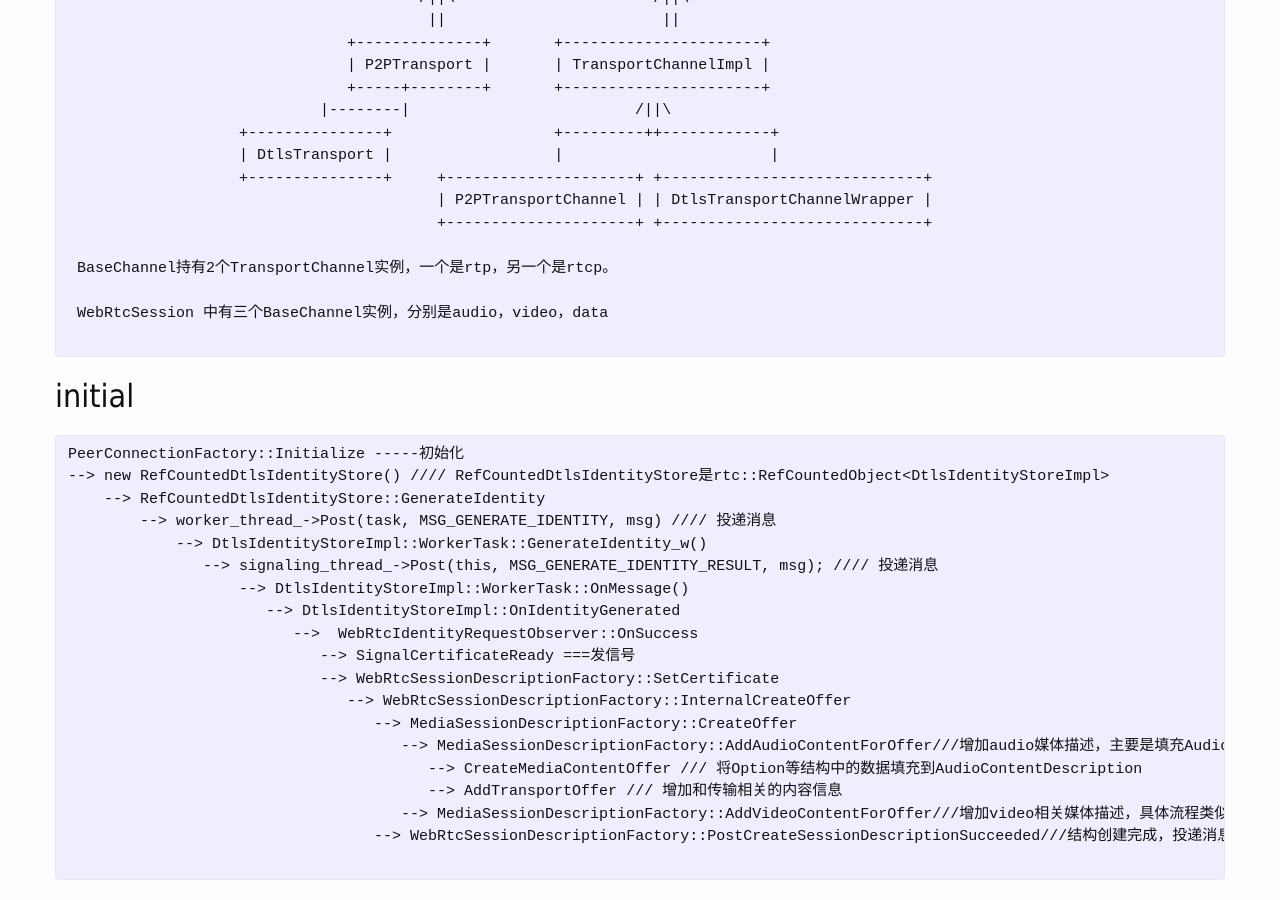
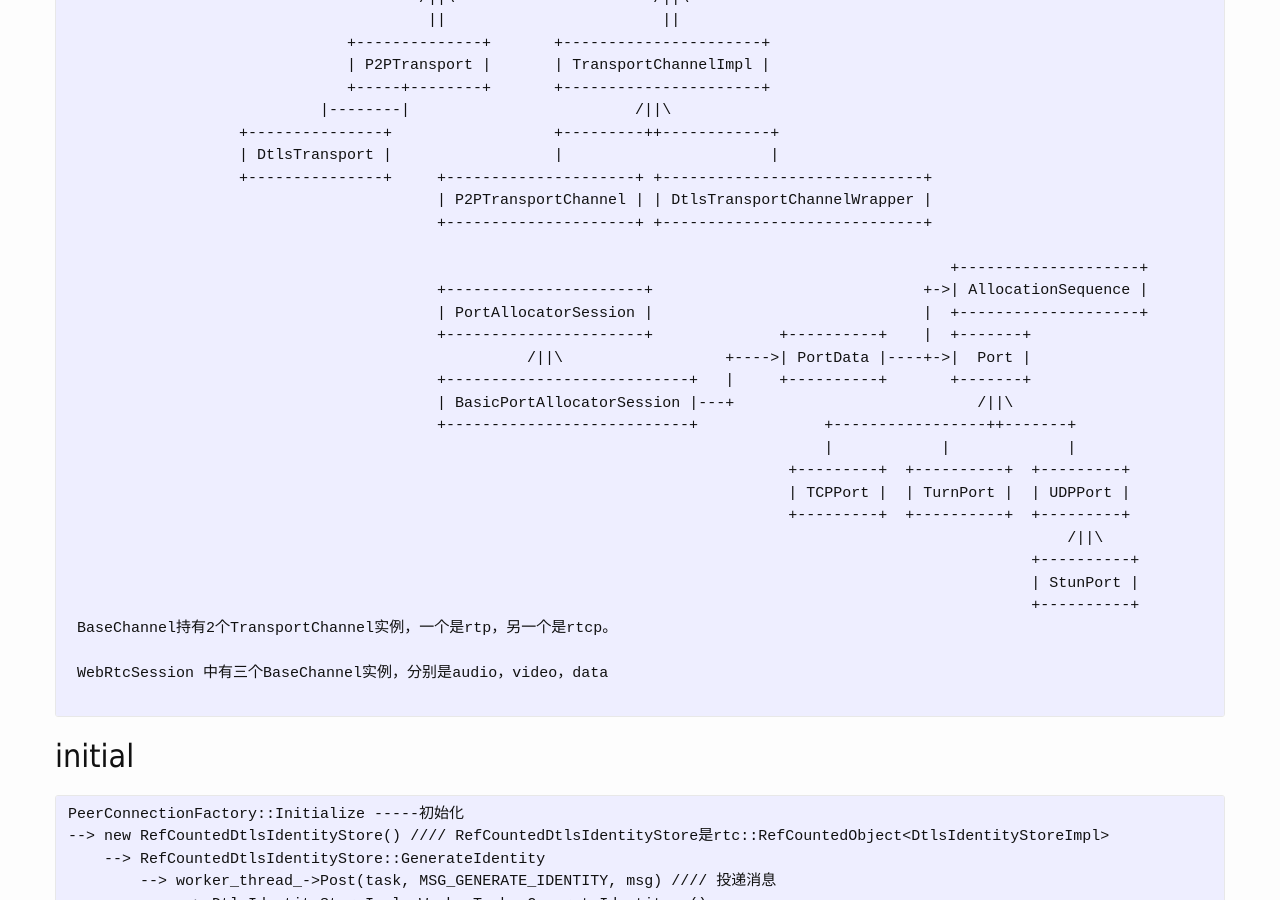
Before and after one commit to haska1025/haska1025.github.io, a Jekyll site: the page built from _posts/2019-01-21-create_offer.md, in a window 1280 px wide and 900 px high, scrolled down 943 px. Built offline with Jekyll 4.4.1, drawn with Linux system fonts in a browser that asks for light colours; our own code applies the rules of GitHub Pages for plain Markdown files.

Commit message:
Update 2019-01-21-create_offer.md

```diff
--- a/_posts/2019-01-21-create_offer.md
+++ b/_posts/2019-01-21-create_offer.md
@@ -9,7 +9,7 @@
 +----------------+    +---------------+           +----------------------------------+  |   +------------------------------+
 | PeerConnection |--->| WebRtcSession |---------->| WebRtcSessionDescriptionFactory  |--|   +--------------------------------+
 +----------------+    +---------------+           +----------------------------------+  +-->| MediaSessionDescriptionFactory |
-                          |  |                                                          +--------------------------------+
+                          |  |                                                              +--------------------------------+
                           |  +--1------3-+
     +---------------------+             \|/
     |                            +-------------+                                 +--------------+
@@ -42,6 +42,22 @@
                                          | P2PTransportChannel | | DtlsTransportChannelWrapper |
                                          +---------------------+ +-----------------------------+
 
+                                                                                                  +--------------------+
+                                         +----------------------+                              +->| AllocationSequence |
+                                         | PortAllocatorSession |                              |  +--------------------+
+                                         +----------------------+              +----------+    |  +-------+
+                                                   /||\                  +---->| PortData |----+->|  Port |
+                                         +---------------------------+   |     +----------+       +-------+
+                                         | BasicPortAllocatorSession |---+                           /||\
+                                         +---------------------------+              +-----------------++-------+
+                                                                                    |            |             |
+                                                                                +---------+  +----------+  +---------+
+                                                                                | TCPPort |  | TurnPort |  | UDPPort |
+                                                                                +---------+  +----------+  +---------+
+                                                                                                               /||\
+                                                                                                           +----------+
+                                                                                                           | StunPort |
+                                                                                                           +----------+
  BaseChannel持有2个TransportChannel实例，一个是rtp，另一个是rtcp。
 
  WebRtcSession 中有三个BaseChannel实例，分别是audio，video，data
```
